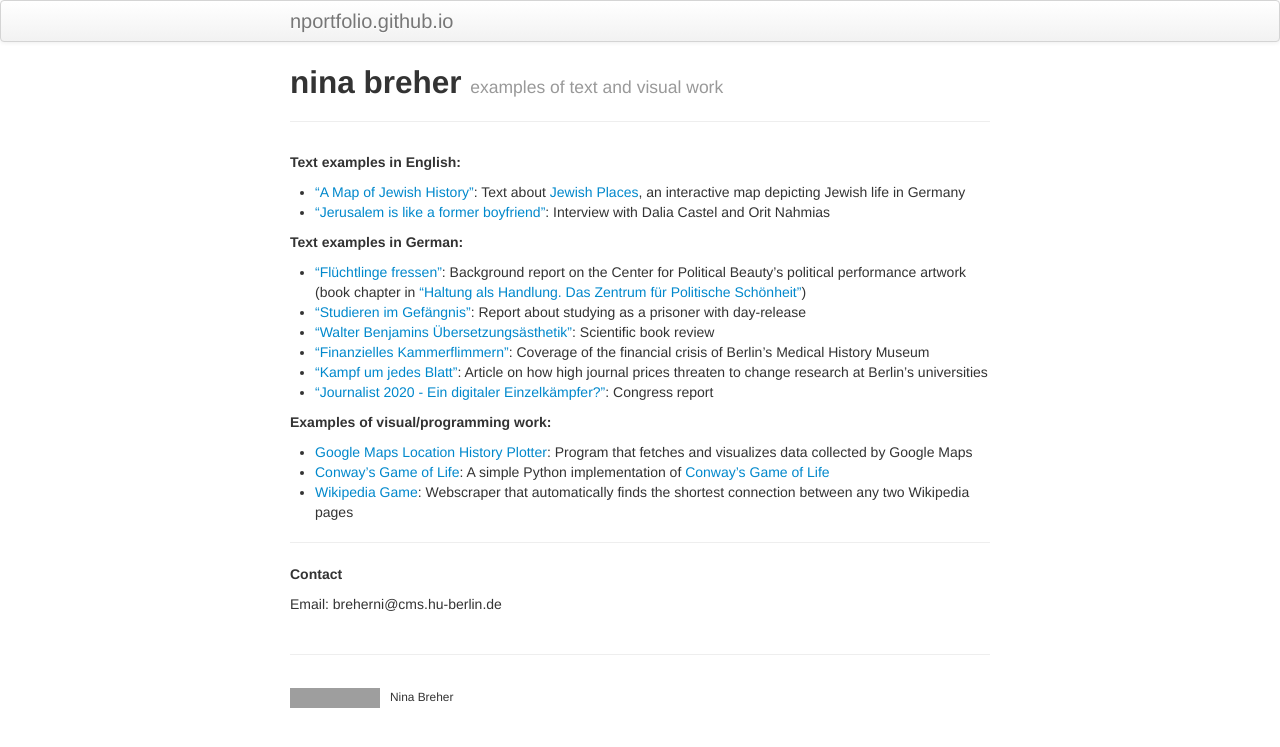
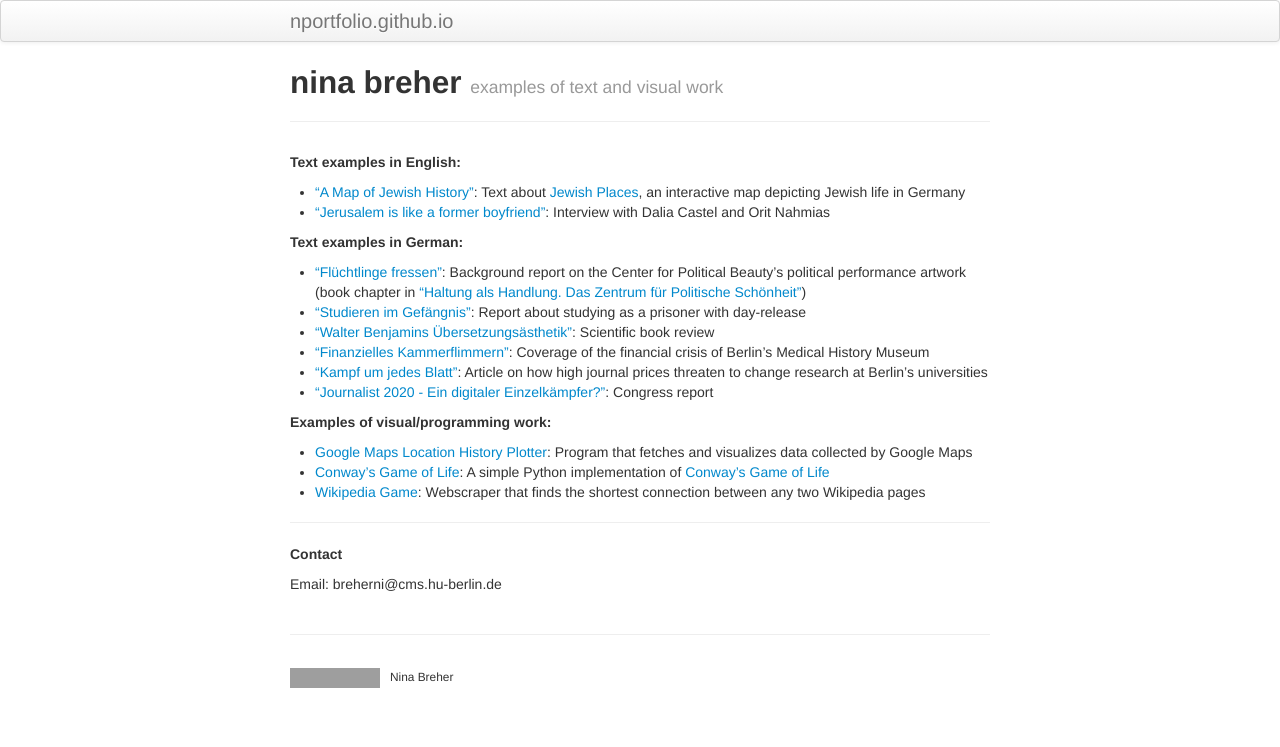
Before and after one commit to nportfolio/nportfolio.github.io, a Jekyll site: the page built from index.md, in a window 1280 px wide. Shown: the top 747 px of the page. Built offline with Jekyll 4.4.1, drawn with Linux system fonts in a browser that asks for light colours; grey boxes are pictures that could not be loaded.

Commit message:
Update index.md

```diff
--- a/index.md
+++ b/index.md
@@ -21,7 +21,7 @@ description: portfolio
 **Examples of visual/programming work:**
 - [Google Maps Location History Plotter](https://github.com/chaseinstead/google-maps-plot-on-worldmap): Program that fetches and visualizes data collected by Google Maps
 - [Conway's Game of Life](https://github.com/chaseinstead/conway-s-game-of-life): A simple Python implementation of [Conway's Game of Life](https://en.wikipedia.org/wiki/Conway%27s_Game_of_Life)
-- [Wikipedia Game](https://github.com/chaseinstead/google-maps-plot-on-worldmap): Webscraper that automatically finds the shortest connection between any two Wikipedia pages
+- [Wikipedia Game](https://github.com/chaseinstead/google-maps-plot-on-worldmap): Webscraper that finds the shortest connection between any two Wikipedia pages
 
 
 ---
```
